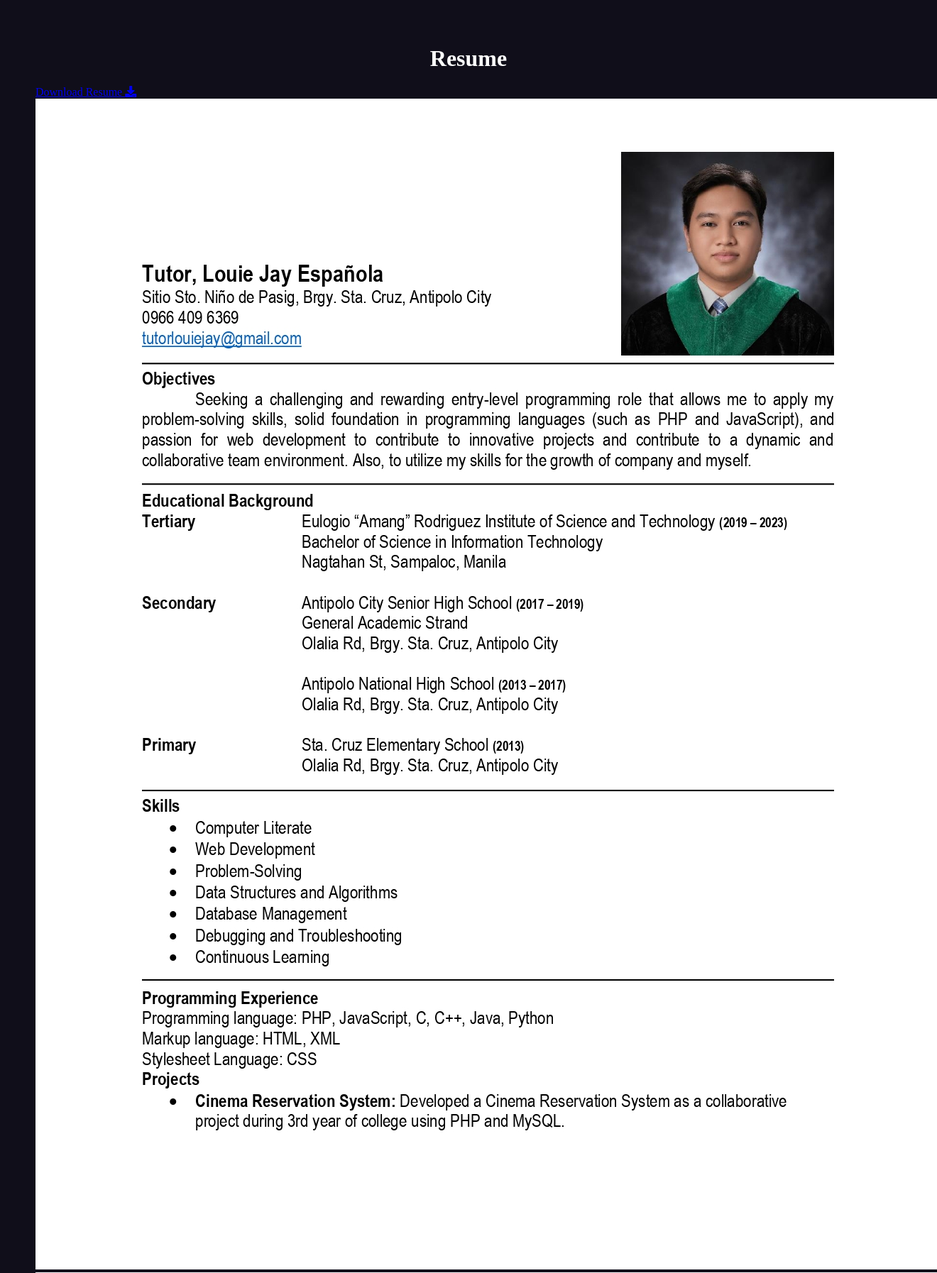
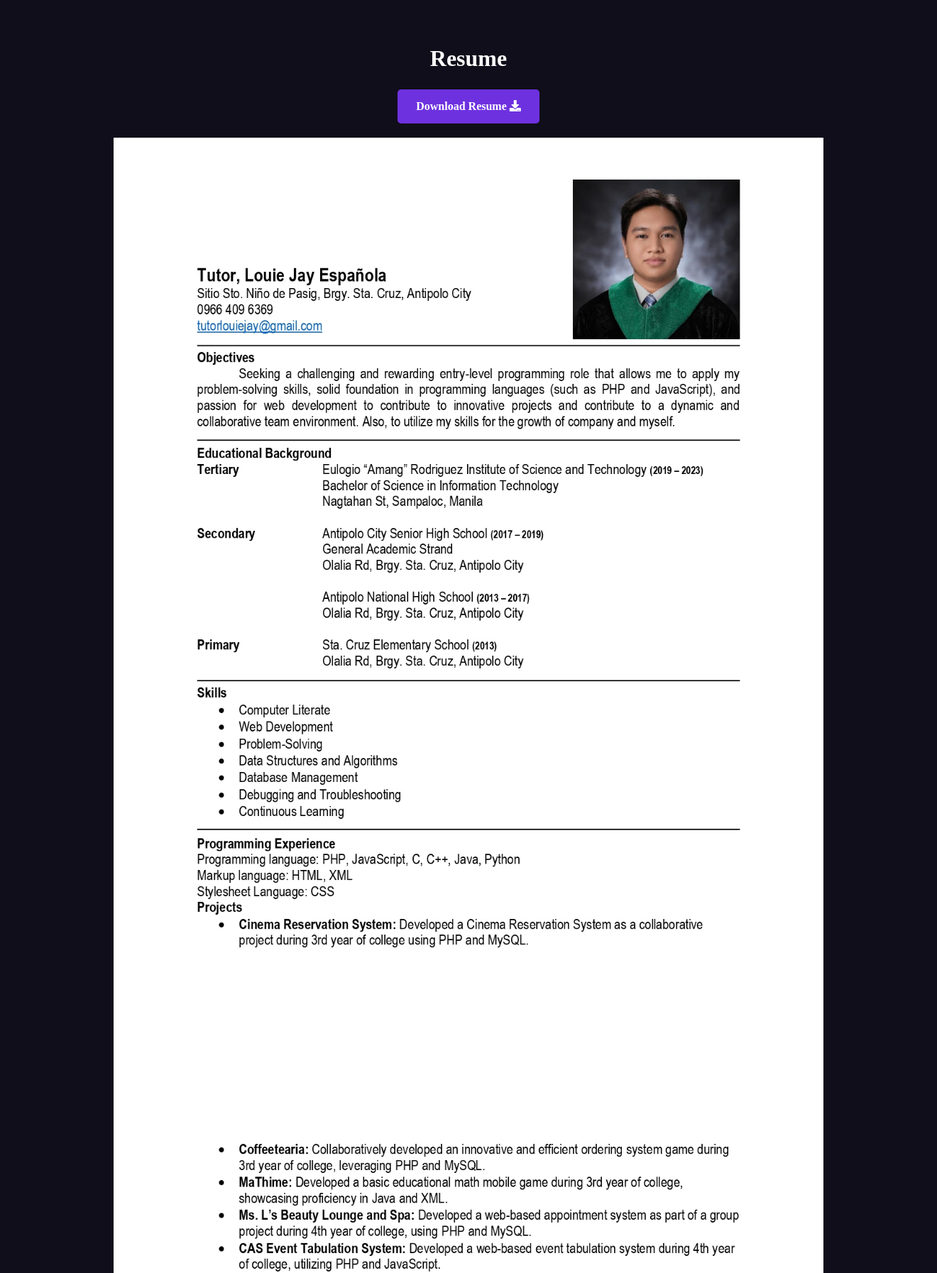
Before and after one commit to louiejaytutor/portfolio, a PHP site: page /resume.html in a window 1320 px wide. Shown: the part 64-1858 px from the top of the page at 71% size. Run offline with PHP 8.4, Linux system fonts and the light colour scheme.

Commit message:
Add files via upload

```diff
--- a/css/style.css
+++ b/css/style.css
@@ -130,6 +130,27 @@ body {
 .projects {
     cursor: default;
 }
+
+.skills .download-btn {
+    color: #FFF;
+    font-size: 16px;
+    font-weight: bold;
+    text-align: center;
+    text-decoration: none;
+    display: block;
+    width: 170px;
+    margin: auto;
+    margin-top: 25px;
+    margin-bottom: 20px;
+    padding: 15px;
+    border-radius: 5px;
+    background-color: #6E31DF;
+}
+.skills .resume {
+    display: block;
+    width: 1000px;
+    margin: auto;
+}
 .skills h1,
 .projects h1 {
     text-align: center;
```
